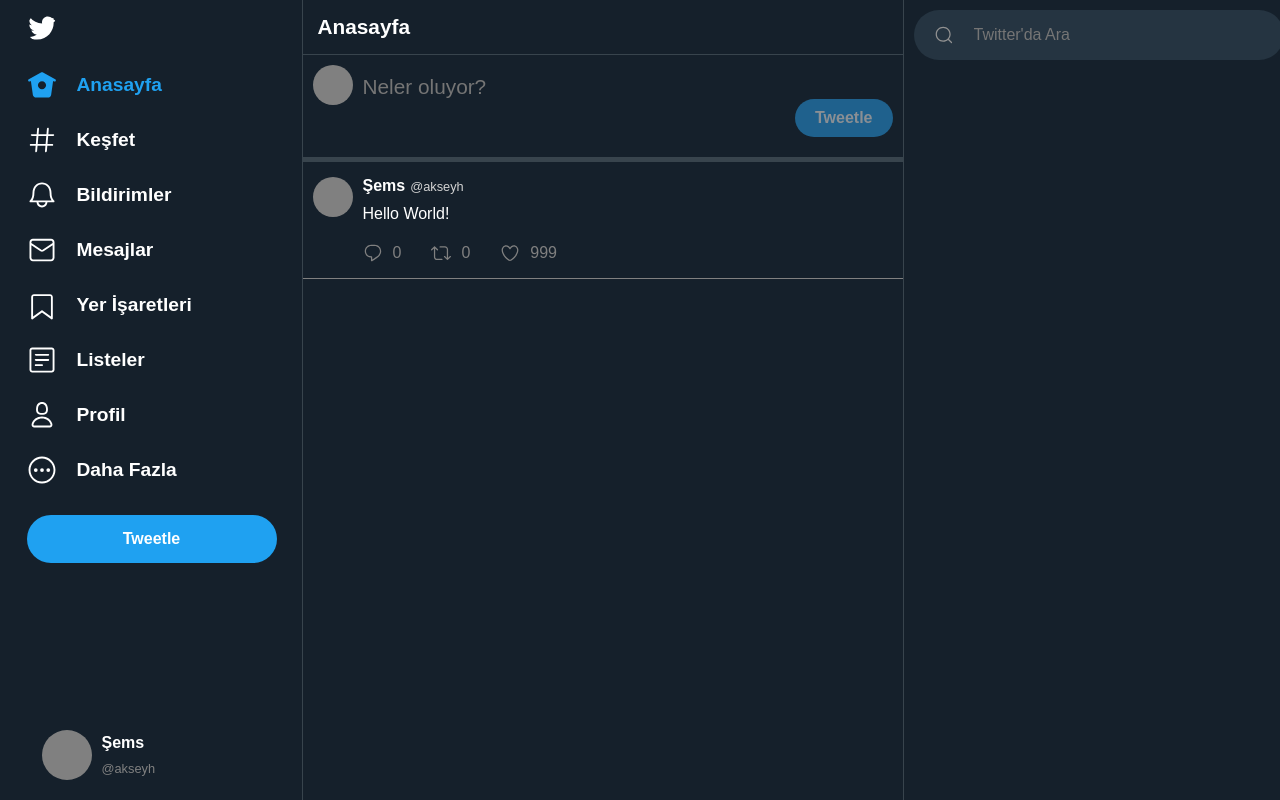
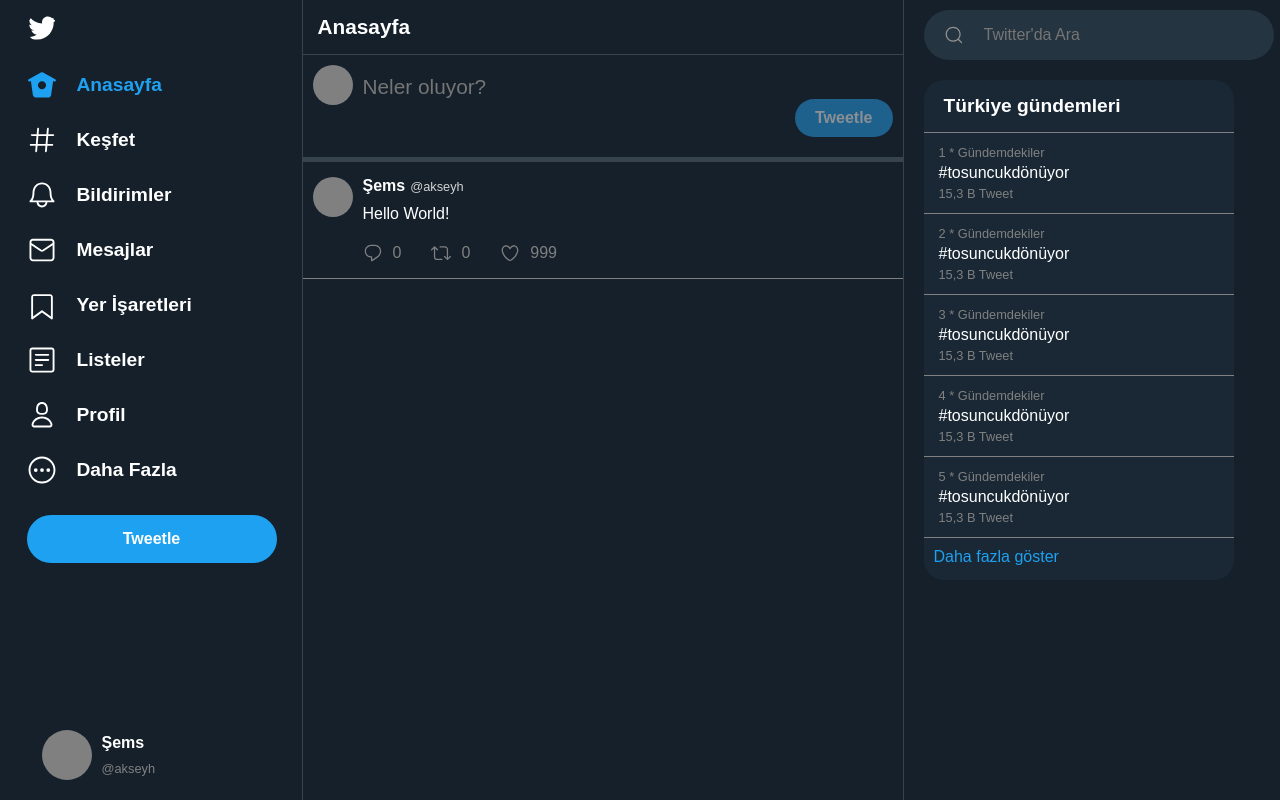
Before and after one commit to akseyh/vue3-twitter-clone, a Vue app: page / in a window 1280 px wide. Built offline with nearby package versions, Linux system fonts and the light colour scheme.

Commit message:
create: agenda component

```diff
--- a/src/components/Sidebar.vue
+++ b/src/components/Sidebar.vue
@@ -1,14 +1,38 @@
 <template>
   <div class="sidebar">
     <SearchBar />
+    <div class="sidebar__agenda">
+      <div class="sidebar__title">Türkiye gündemleri</div>
+      <div class="divider"></div>
+      <template v-for="(agenda, index) in agendas" :key="agenda.id">
+        <div class="subject">
+          <span class="subtitle">{{ index + 1 }} * Gündemdekiler</span>
+          <span class="title">{{ agenda.title }}</span>
+          <span class="count">{{ agenda.count }}</span>
+        </div>
+        <div class="divider"></div>
+      </template>
+      <div class="sidebar__more">Daha fazla göster</div>
+    </div>
   </div>
 </template>
 
 <script>
+import { computed } from "@vue/runtime-core";
+import { useStore } from "vuex";
 import SearchBar from "./SearchBar.vue";
 export default {
   name: "Sidebar",
   components: { SearchBar },
+  setup() {
+    const store = useStore();
+
+    const agendas = computed(() => store.state.agendas.slice(0, 5));
+
+    return {
+      agendas,
+    };
+  },
 };
 </script>
 
@@ -21,8 +45,61 @@
   flex-direction: column;
   align-items: flex-start;
   justify-content: flex-start;
-  padding: 10px;
+  padding: 10px 20px;
   box-sizing: border-box;
+}
+
+.divider {
+  width: 100%;
+  border-bottom: 1px solid gray;
+}
+
+.sidebar__agenda {
+  width: 100%;
+  height: 500px;
+  border-radius: 20px;
+  background: #192834;
+  margin-top: 20px;
+}
+
+.sidebar__agenda .sidebar__title {
+  margin: 15px 20px;
+  font-weight: 600;
+  font-size: 1.2rem;
+}
+
+.sidebar__agenda .subject {
+  padding: 10px 15px;
+  height: 60px;
+  display: flex;
+  flex-direction: column;
+  justify-content: space-around;
+  cursor: pointer;
+}
+
+.sidebar__agenda .subject:hover {
+  background: #1f3141;
+}
+
+.sidebar__agenda .subject .subtitle {
+  font-size: 0.8rem;
+  color: gray;
+}
+
+.sidebar__agenda .subject .title {
+  font-size: 1rem;
+  color: #fff;
+}
+
+.sidebar__agenda .subject .count {
+  font-size: 0.8rem;
+  color: gray;
+}
+
+.sidebar__more {
+  color: #1fa1f1;
+  margin: 10px;
+  cursor: pointer;
 }
 
 @media only screen and (max-width: 1100px) {
--- a/src/store/index.js
+++ b/src/store/index.js
@@ -21,7 +21,29 @@
       }
     ],
     likedTweets: [],
-    reTweets: []
+    reTweets: [],
+    agendas: [
+      {
+        title: '#tosuncukdönüyor',
+        count: '15,3 B Tweet'
+      },
+      {
+        title: '#tosuncukdönüyor',
+        count: '15,3 B Tweet'
+      },
+      {
+        title: '#tosuncukdönüyor',
+        count: '15,3 B Tweet'
+      },
+      {
+        title: '#tosuncukdönüyor',
+        count: '15,3 B Tweet'
+      },
+      {
+        title: '#tosuncukdönüyor',
+        count: '15,3 B Tweet'
+      },
+    ]
   },
   mutations: {
     SET_NAME(state, val) {
```
